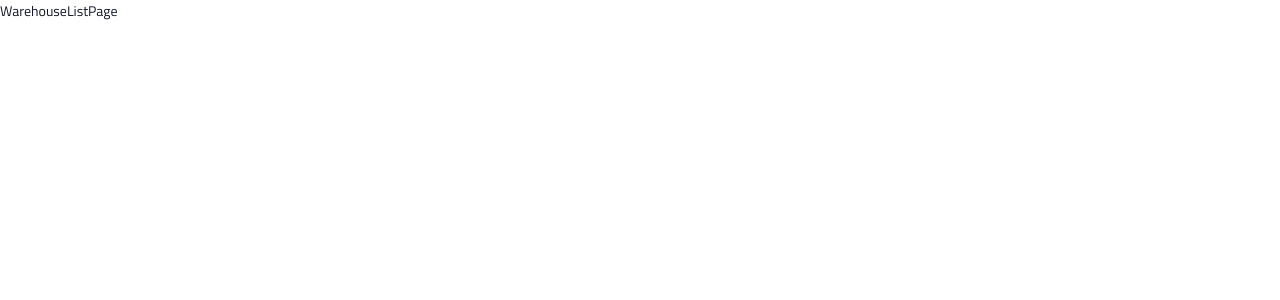
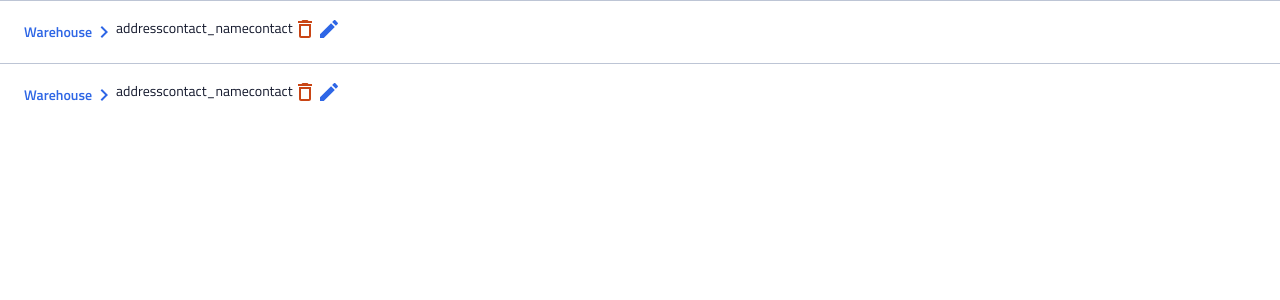
Before and after one commit to f2xiao/instock-frontend, a React (Create React App) app: page / in a window 1280 px wide. Shown: the top 300 px of the page. Built offline with nearby package versions, Linux system fonts and the light colour scheme.

Commit message:
add Row components

```diff
--- /dev/null
+++ b/src/components/Row/Row.jsx
@@ -0,0 +1,64 @@
+import "./Row.scss";
+import deleteIcon from "../../assets/icons/delete_outline-24px.svg";
+import editIcon from "../../assets/icons/edit-24px.svg";
+import arrowRtIcon from "../../assets/icons/chevron_right-24px.svg";
+
+const Row = () => {
+  const rowObj = {
+    warehouse: "warehouse",
+    address: "address",
+    "contact name": "contact_name",
+    "contact information": "contact",
+  };
+
+  // const rowObj = {
+  //   "inventory item": "inventory",
+  //   category: "category",
+  //   Status: "Status",
+  //   Qty: "Qty",
+  //   warehouse: "warehouse",
+  // };
+  // console.log(Object.entries(rowObj));
+
+  const firstEntry = Object.entries(rowObj)[0];
+  const secondEntry = Object.entries(rowObj)[1];
+  const thirdEntry = Object.entries(rowObj)[2];
+  const fourthEntry = Object.entries(rowObj)[3];
+  const fifthEntry = Object.entries(rowObj)[4];
+  // console.log(rowNameArr);
+
+  return (
+    <div className="row">
+      <div className="row__wrapper">
+        <div className="row__column row__column--first">
+          <p className="row__header">{firstEntry[0]}</p>
+          <p className="row__name">
+            {firstEntry[1]} <img src={arrowRtIcon} alt="arrow right icon" />
+          </p>
+          <p className="row__header">{secondEntry[0]}</p>
+          <p className="row__value">{secondEntry[1]}</p>
+        </div>
+        <div className="row__column row__column--second">
+          <p className="row__header">{thirdEntry[0]}</p>
+          <p className="row__value">{thirdEntry[1]}</p>
+          <p className="row__header">{fourthEntry[0]}</p>
+          <p className="row__value">{fourthEntry[1]}</p>
+          {fifthEntry ? (
+            <>
+              <p className="row__header">{fifthEntry[0]}</p>
+              <p className="row__value">{fifthEntry[1]}</p>
+            </>
+          ) : (
+            ""
+          )}
+        </div>
+        <div className="row__cta">
+          <img alt="delete icon" className="row__delete" src={deleteIcon} />
+          <img alt="edit icon" className="row__edit" src={editIcon} />
+        </div>
+      </div>
+    </div>
+  );
+};
+
+export default Row;
--- /dev/null
+++ b/src/components/Row/Row.scss
@@ -0,0 +1,47 @@
+@use "../../styles/partials/variables" as *;
+@use "../../styles/partials/mixins" as *;
+
+.row {
+  &__wrapper {
+    @include flex;
+    flex-wrap: wrap;
+    border-top: 1px solid $color-border;
+    // justify-content: space-between;
+    @include responsive-property(padding, 1rem 1.5rem, 1rem 1.5rem);
+  }
+  &__column {
+    @include flex;
+    @include responsive-property(flex-wrap, wrap, nowrap);
+    align-content: flex-start;
+    justify-content: space-between;
+
+    &--first {
+      @include responsive-property(flex-basis, 50%, 0);
+    }
+    &--second {
+      @include responsive-property(flex-basis, 50%, 0);
+    }
+  }
+
+  &__header {
+    flex-basis: 100%;
+    text-transform: uppercase;
+    @include responsive-property(display, block, none);
+  }
+
+  &__name {
+    flex-basis: 100%;
+    @include flex-cross-center;
+    color: $color-cta;
+    text-transform: capitalize;
+    font-weight: 600;
+  }
+  &__value {
+    flex-basis: 100%;
+  }
+
+  &__cta {
+    @include responsive-property(display, flex, block);
+    justify-content: space-between;
+  }
+}
--- a/src/pages/WarehouseListPage/WarehouseListPage.jsx
+++ b/src/pages/WarehouseListPage/WarehouseListPage.jsx
@@ -1,6 +1,15 @@
 import "./WarehouseListPage.scss";
+import Row from "../../components/Row/Row";
+import { useState } from "react";
 const WarehouseListPage = () => {
-  return <div>WarehouseListPage</div>;
+  const [warehouses, setWarehouses] = useState([]);
+
+  return (
+    <div>
+      <Row />
+      <Row />
+    </div>
+  );
 };
 
 export default WarehouseListPage;
```
